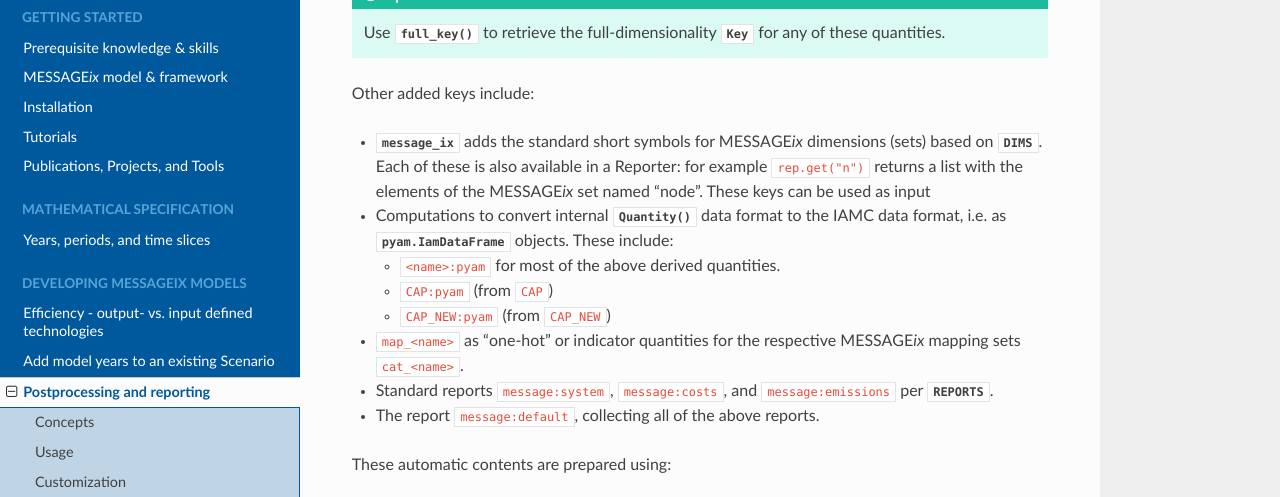
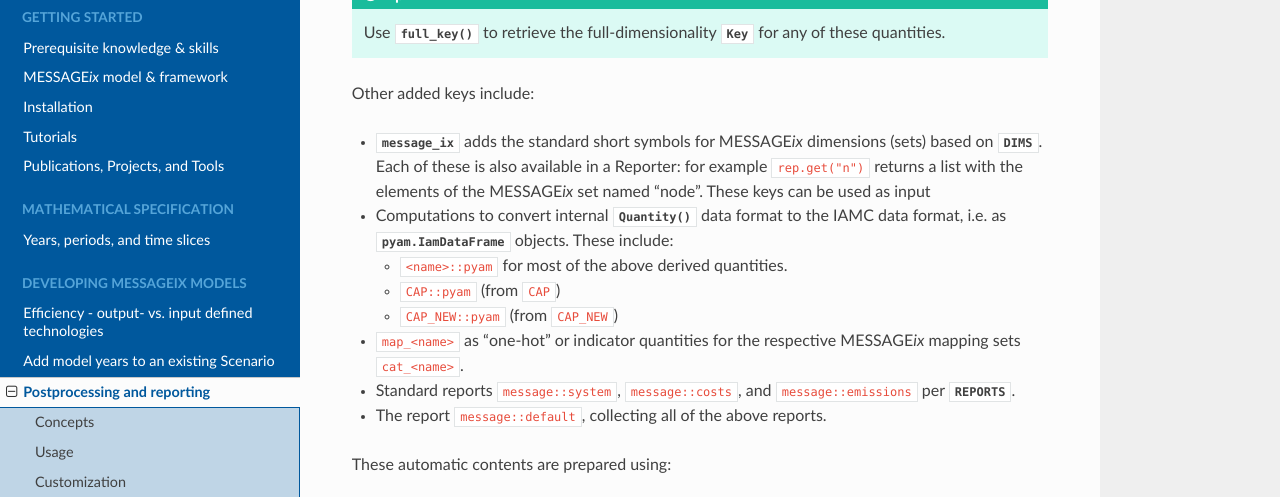
Before and after one commit to iiasa/message_ix, a Sphinx documentation site: the page built from doc/reporting.rst, in a window 1280 px wide and 900 px high, scrolled down 4090 px, cut to the strip 0-497 px from the top of the window. Built offline with Sphinx 7.4.7 and the Read the Docs theme 2.0.0, drawn with Linux system fonts in a browser that asks for light colours; pages that are not in the unit, such as notebooks, are missing from menus.

```diff
--- a/doc/reporting.rst
+++ b/doc/reporting.rst
@@ -185,13 +185,13 @@ Other added keys include:
 - Computations to convert internal :func:`Quantity` data format to the IAMC data format, i.e. as :class:`pyam.IamDataFrame` objects.
   These include:
 
-  - ``<name>:pyam`` for most of the above derived quantities.
-  - ``CAP:pyam`` (from ``CAP``)
-  - ``CAP_NEW:pyam`` (from ``CAP_NEW``)
+  - ``<name>::pyam`` for most of the above derived quantities.
+  - ``CAP::pyam`` (from ``CAP``)
+  - ``CAP_NEW::pyam`` (from ``CAP_NEW``)
 
 - ``map_<name>`` as "one-hot" or indicator quantities for the respective |MESSAGEix| mapping sets ``cat_<name>``.
-- Standard reports ``message:system``, ``message:costs``, and ``message:emissions`` per :data:`REPORTS`.
-- The report ``message:default``, collecting all of the above reports.
+- Standard reports ``message::system``, ``message::costs``, and ``message::emissions`` per :data:`REPORTS`.
+- The report ``message::default``, collecting all of the above reports.
 
 These automatic contents are prepared using:
 
```
Also changed, not shown: 2 other files.
